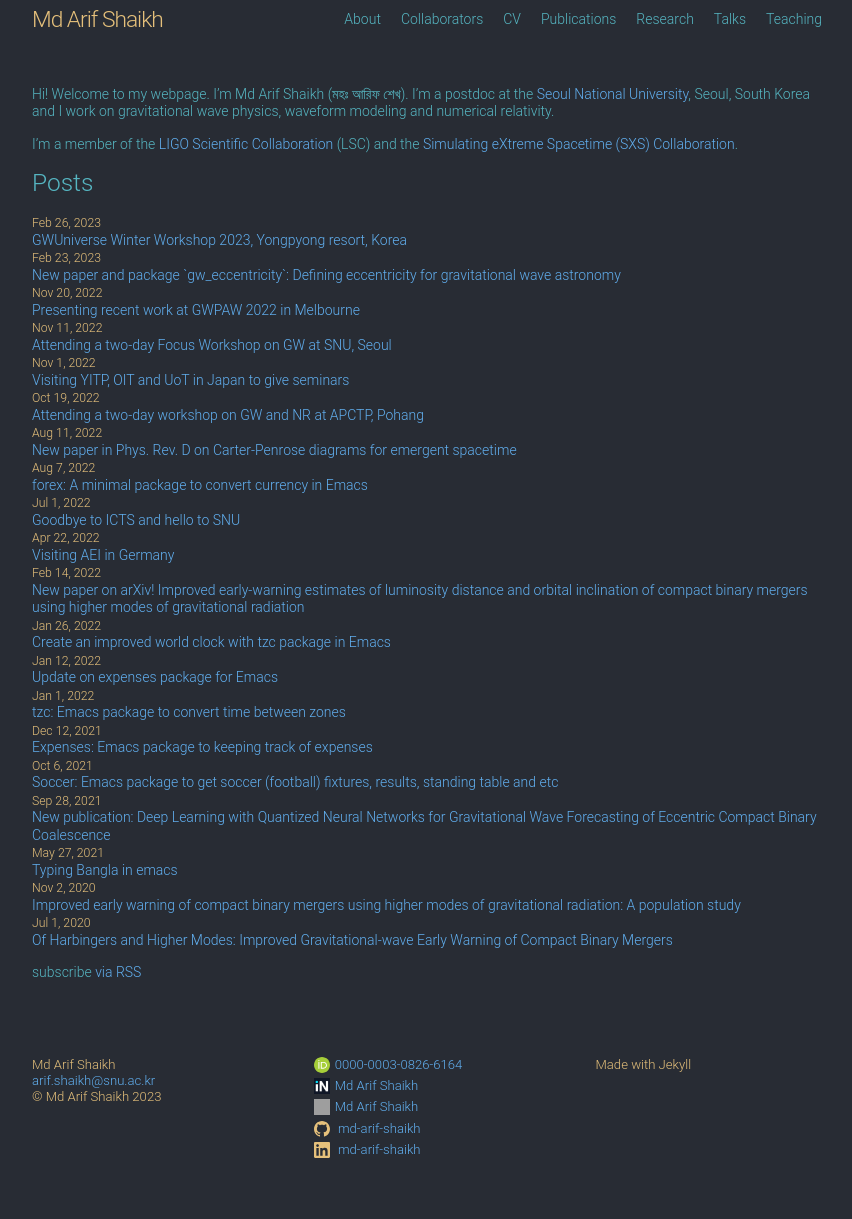
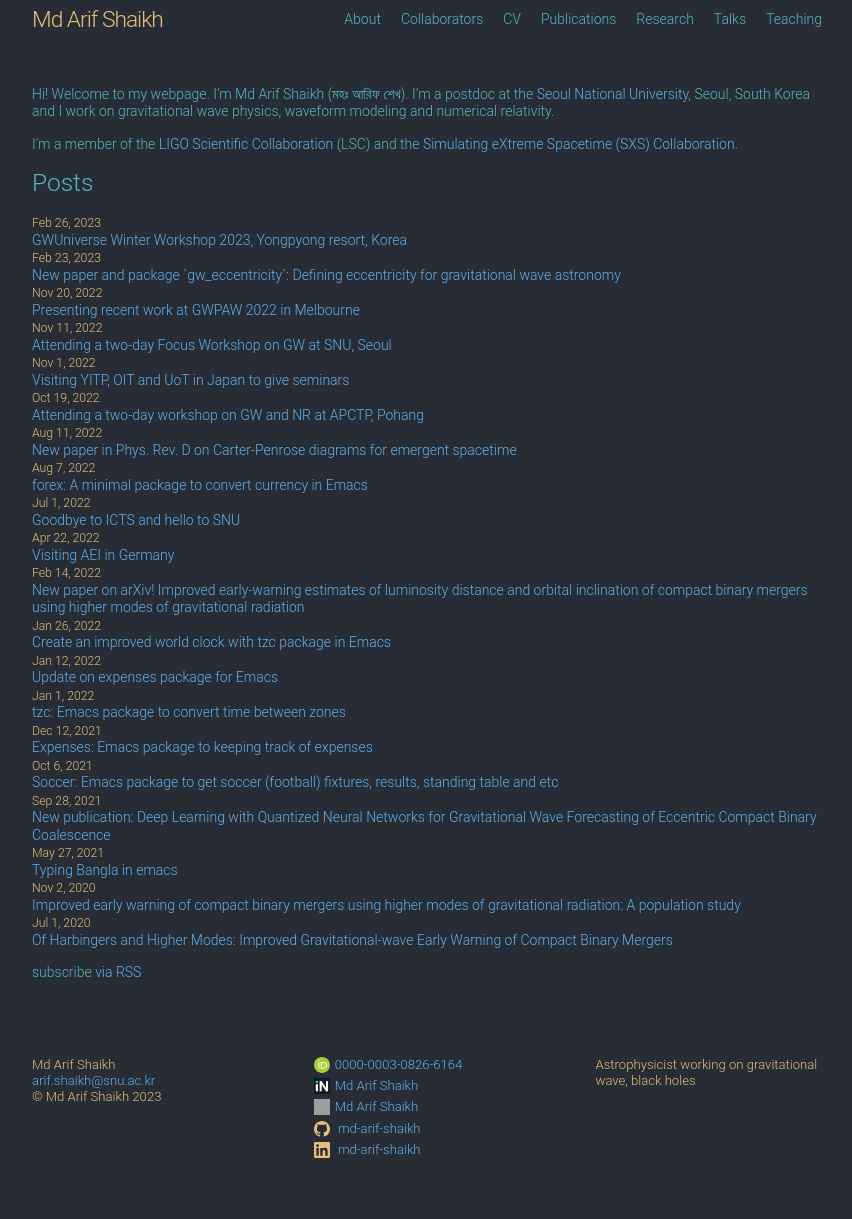
Before and after one commit to md-arif-shaikh/md-arif-shaikh.github.io, a Jekyll site: the page built from index.md, in a window 1280 px wide. Shown: the whole page, without its empty margins (213-1065 px from the left). Built offline with Jekyll 4.4.1, drawn with Linux system fonts in a browser that asks for light colours; grey boxes are pictures that could not be loaded.

Commit message:
update description

```diff
--- a/_config.yml
+++ b/_config.yml
@@ -16,7 +16,7 @@
 title: Md Arif Shaikh
 email: arif.shaikh@snu.ac.kr
 description: >- # this means to ignore newlines until "baseurl:"
-  Made with Jekyll
+  Astrophysicist working on gravitational wave, black holes
 baseurl: "" # the subpath of your site, e.g. /blog
 url: "https://md-arif-shaikh.github.io" # the base hostname & protocol for your site, e.g. http://example.com
 # twitter_username: jekyllrb
```
